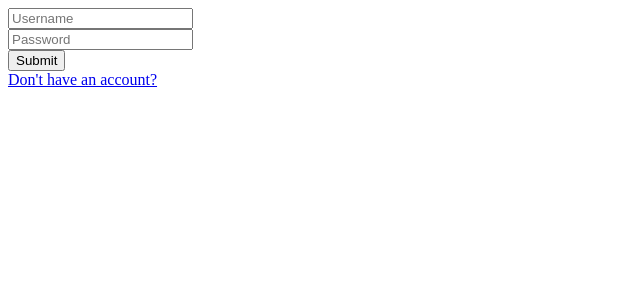
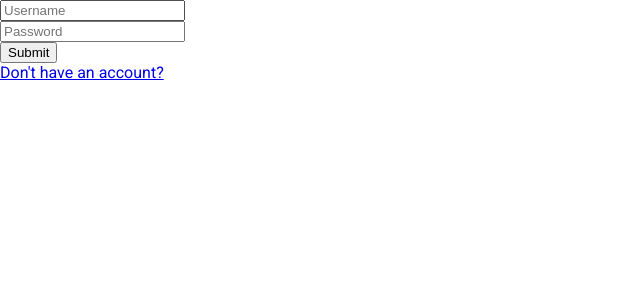
Before and after one commit to imloadinqqq/Change-Request-.NET-Angular, an Angular app in the folder ChangeRequestFrontend/: page /login in a window 1280 px wide. Shown: the top 300 px of the page, without its empty margins (0-640 px from the left). Built offline with nearby package versions, Linux system fonts and the light colour scheme.

Commit message:
@angular/material package

```diff
--- a/ChangeRequestFrontend/angular.json
+++ b/ChangeRequestFrontend/angular.json
@@ -27,6 +27,7 @@
               }
             ],
             "styles": [
+              "@angular/material/prebuilt-themes/azure-blue.css",
               "src/styles.css"
             ],
             "scripts": [],
@@ -90,6 +91,7 @@
               }
             ],
             "styles": [
+              "@angular/material/prebuilt-themes/azure-blue.css",
               "src/styles.css"
             ],
             "scripts": []
--- a/ChangeRequestFrontend/package.json
+++ b/ChangeRequestFrontend/package.json
@@ -11,10 +11,12 @@
   },
   "private": true,
   "dependencies": {
+    "@angular/cdk": "^19.2.19",
     "@angular/common": "^19.2.0",
     "@angular/compiler": "^19.2.0",
     "@angular/core": "^19.2.0",
     "@angular/forms": "^19.2.0",
+    "@angular/material": "^19.2.19",
     "@angular/platform-browser": "^19.2.0",
     "@angular/platform-browser-dynamic": "^19.2.0",
     "@angular/platform-server": "^19.2.0",
--- a/ChangeRequestFrontend/src/index.html
+++ b/ChangeRequestFrontend/src/index.html
@@ -6,6 +6,8 @@
   <base href="/">
   <meta name="viewport" content="width=device-width, initial-scale=1">
   <link rel="icon" type="image/x-icon" href="favicon.ico">
+  <link href="https://fonts.googleapis.com/css2?family=Roboto:wght@300;400;500&display=swap" rel="stylesheet">
+  <link href="https://fonts.googleapis.com/icon?family=Material+Icons" rel="stylesheet">
 </head>
 <body>
   <app-root></app-root>
--- a/ChangeRequestFrontend/src/styles.css
+++ b/ChangeRequestFrontend/src/styles.css
@@ -1 +1,4 @@
 /* You can add global styles to this file, and also import other style files */
+
+html, body { height: 100%; }
+body { margin: 0; font-family: Roboto, "Helvetica Neue", sans-serif; }
```
Also changed, not shown: 1 other file (tests, documents, lock files or other folders).
